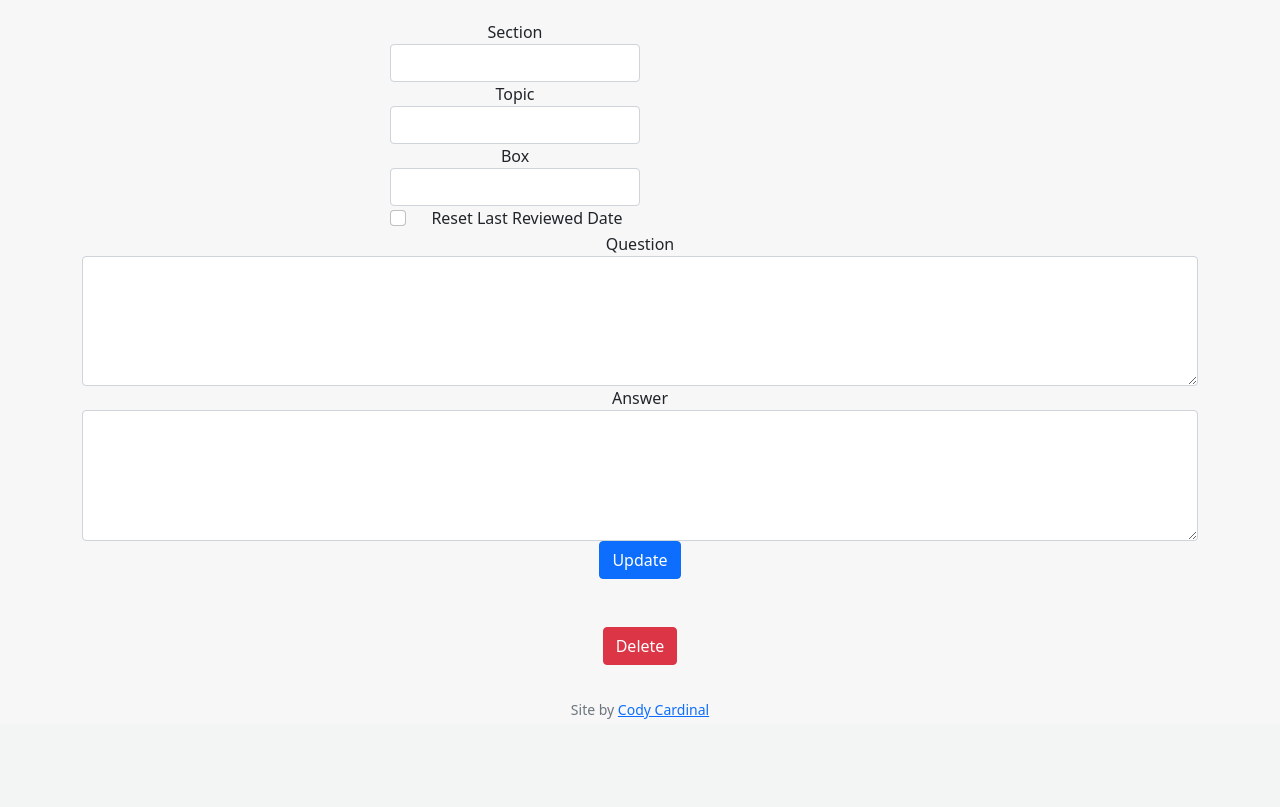
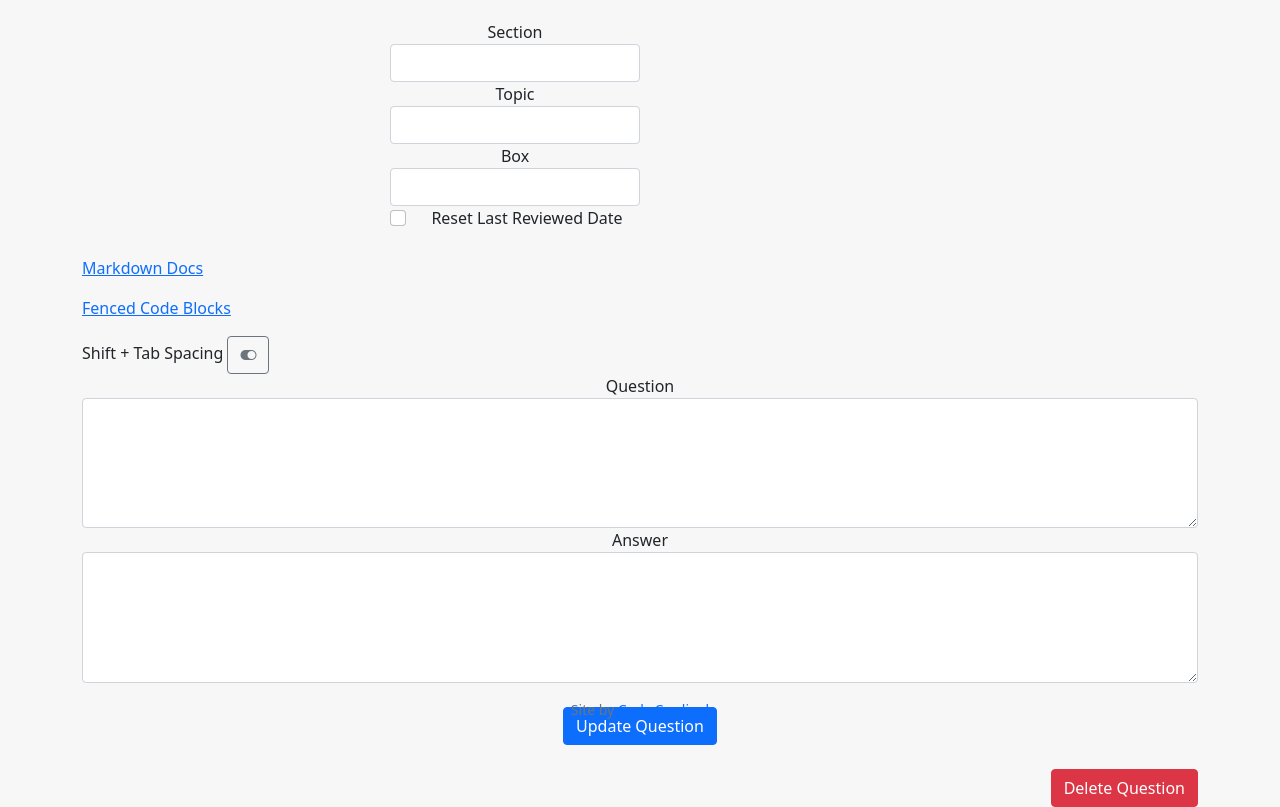
Before and after one commit to CodyCardinal/BrainGains, a Flask app: template templates/edit.html in a window 1280 px wide. Shown: the part 76-883 px from the top of the page. Before the commit the page ends 795 px from the top, so only its background shows below. Run offline with Flask 3, Linux system fonts and the light colour scheme; the template is opened without the code that fills it, so the values that code supplies are empty; some libraries are stand-ins or nearby versions.

Commit message:
Feature: Added Markdown Links and Shift-Tab Spacing toggle to edit page.

```diff
--- a/templates/edit.html
+++ b/templates/edit.html
@@ -28,6 +28,17 @@ Edit Card
             </div>
         </div>
     </div>
+    <div class="row">
+        <div class="text-start col-md-5 mt-4">
+            <p><a href="https://www.markdownguide.org/basic-syntax/" target="_blank">Markdown Docs</a></p>
+            <p><a href="https://www.markdownguide.org/extended-syntax/#fenced-code-blocks" target="_blank">Fenced Code Blocks</a></p>
+        </div>
+    <div class="form-group text-start">
+        <label for="toggle-tab">Shift + Tab Spacing</label>
+        <button id="toggle-tab" class="btn btn-outline-secondary" type="button">
+            <i id="toggle-icon" class="bi bi-toggle-on"></i>
+        </button>
+    </div>
     <div class="form-group">
         <label for="question">Question</label>
         <textarea class="form-control" id="question" name="question" rows="7">{{ question.question }}</textarea>
@@ -36,11 +47,49 @@ Edit Card
         <label for="answer">Answer</label>
         <textarea class="form-control" id="answer" name="answer" rows="7">{{ question.answer }}</textarea>
     </div>
-    <button type="submit" class="btn btn-primary">Update</button>
+    <div class="text-center pt-4">
+        <button type="submit" class="btn btn-primary d-inline-block">Update Question {{ question.id }}</button>
+    </div>
 </form>
 <br>
 <br>
-<form action="/delete/{{ question.id }}" method="POST" color="red">
-    <button type="submit" class="btn btn-danger" value="delete">Delete</button>
+<form action="/delete/{{ question.id }}" method="POST" color="red" class="pt-4 text-end">
+
+    <button type="submit" class="btn btn-danger" value="delete">Delete Question {{ question.id }}</button>
 </form>
+
+<script>
+    document.addEventListener('DOMContentLoaded', function() {
+        let tabEnabled = true;
+
+        function enableTab(id) {
+            var el = document.getElementById(id);
+            el.addEventListener('keydown', function(e) {
+                if (tabEnabled && e.key === 'Tab' && e.shiftKey) {
+                    e.preventDefault();
+                    var start           = this.selectionStart;
+                    var end             = this.selectionEnd;
+                    this.value          = this.value.substring(0, start) + "\t" + this.value.substring(end);
+                    this.selectionStart = this.selectionEnd = start + 1;
+                }
+            });
+        }
+
+        enableTab('question');
+        enableTab('answer');
+
+        document.getElementById('toggle-tab').addEventListener('click', function(e) {
+            e.preventDefault();
+            tabEnabled = !tabEnabled;
+            const icon = document.getElementById('toggle-icon');
+            if (tabEnabled) {
+                icon.classList.remove('bi-toggle-off');
+                icon.classList.add('bi-toggle-on');
+            } else {
+                icon.classList.remove('bi-toggle-on');
+                icon.classList.add('bi-toggle-off');
+            }
+        });
+    });
+</script>
 {% endblock %}
```
Also changed, not shown: templates/question.html (+4 -3 lines).
